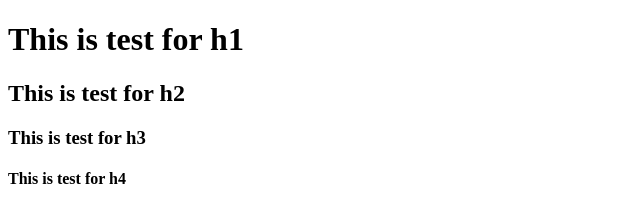
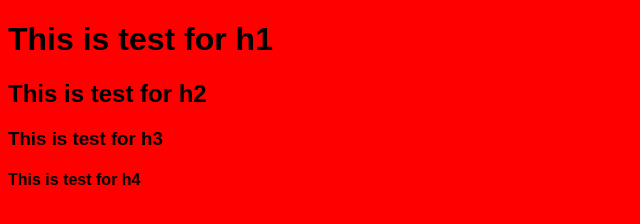
Before and after one commit to rajeshbhatkar/webdev_assignment1, a plain HTML site: page index.html in a window 1280 px wide. Shown: the whole page, without its empty margins (0-640 px from the left). Drawn offline with Linux system fonts and the light colour scheme.

Commit message:
Adding css

```diff
--- a/index.html
+++ b/index.html
@@ -2,8 +2,18 @@
 <html lang="en">
   <head>
     <title>Masonry example · Bootstrap v5.1</title>
-
     <link rel="canonical" href="https://getbootstrap.com/docs/5.1/examples/masonry/">
+    <style type="text/css">
+      body {
+        background-color: red;
+        font-size: 40;
+        font-family: fantasy;
+      }
+      h4 {
+        color: blue
+        font-size: 80;
+      }
+    </style>
   </head>
   <body>
     <h1>This is test for h1</h1>
```
